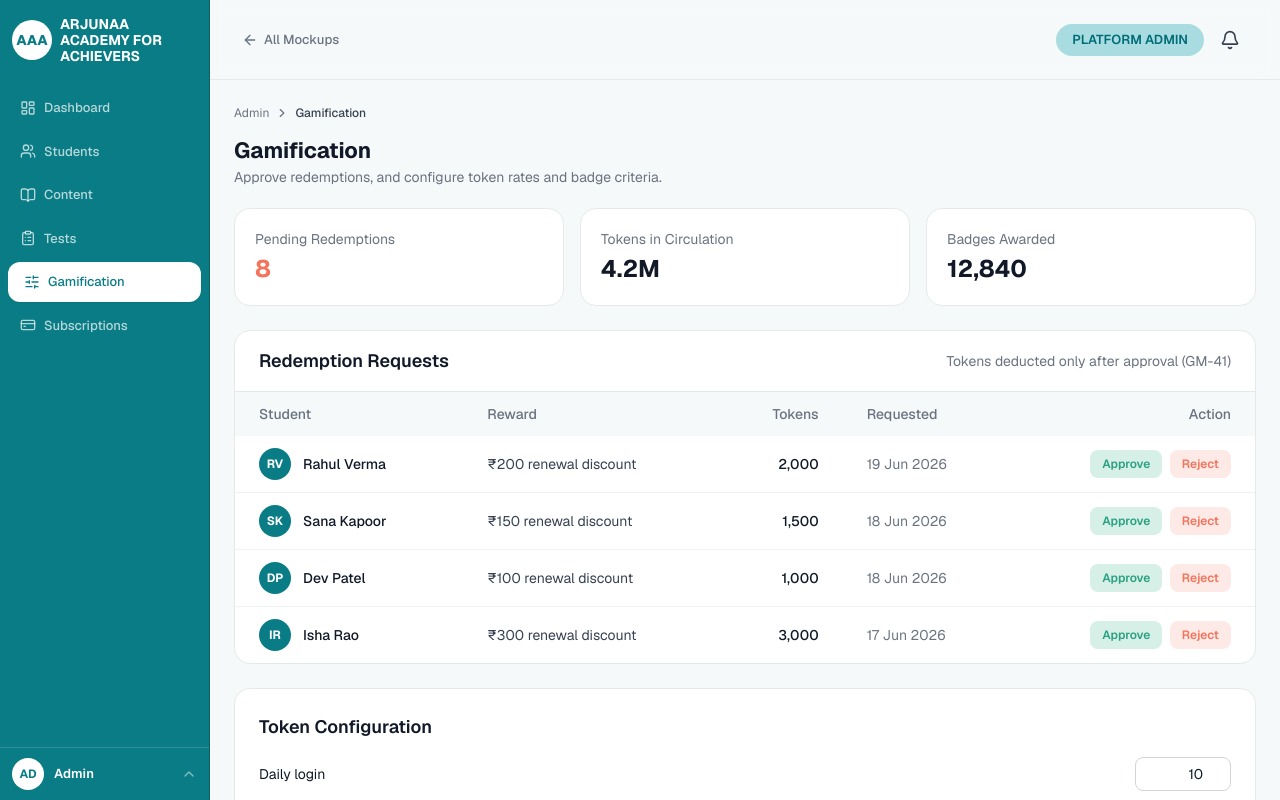
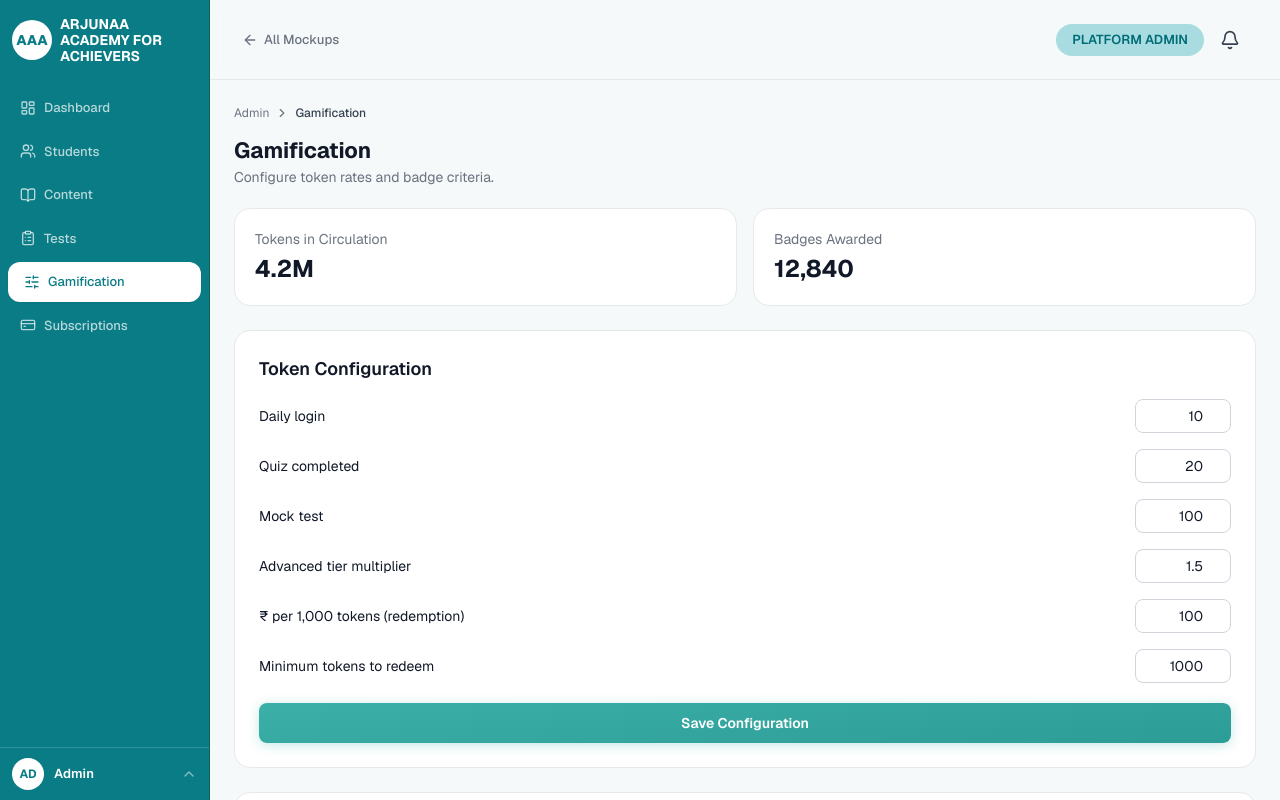
Before and after one commit to AvinashReddy-2003/aaa-gamification-mockups, a plain HTML site: page admin-gamification.html in a window 1280 px wide. Drawn offline with nearby package versions, Linux system fonts and the light colour scheme.

Commit message:
Remove redemption requests from Gamification admin screen
Co-Authored-By: Claude Opus 4.8 <noreply@anthropic.com>

```diff
--- a/admin-gamification.html
+++ b/admin-gamification.html
@@ -63,25 +63,13 @@ tailwind.config = { theme: { extend: {
 
       <div class="mb-5">
         <h1 class="text-[22px] font-bold">Gamification</h1>
-        <p class="text-[14px] text-brand-textMuted">Approve redemptions, and configure token rates and badge criteria.</p>
+        <p class="text-[14px] text-brand-textMuted">Configure token rates and badge criteria.</p>
       </div>
 
       <!-- Stats -->
-      <section class="grid grid-cols-2 lg:grid-cols-3 gap-4 mb-6">
-        <div class="bg-white rounded-2xl border border-[#e6e8e9] p-5"><p class="text-sm text-brand-textMuted">Pending Redemptions</p><p class="text-2xl font-bold mt-1 text-brand-warning">8</p></div>
+      <section class="grid grid-cols-2 gap-4 mb-6">
         <div class="bg-white rounded-2xl border border-[#e6e8e9] p-5"><p class="text-sm text-brand-textMuted">Tokens in Circulation</p><p class="text-2xl font-bold mt-1">4.2M</p></div>
         <div class="bg-white rounded-2xl border border-[#e6e8e9] p-5"><p class="text-sm text-brand-textMuted">Badges Awarded</p><p class="text-2xl font-bold mt-1">12,840</p></div>
-      </section>
-
-      <!-- Redemption requests -->
-      <section class="bg-white rounded-2xl border border-[#e6e8e9] overflow-hidden mb-6">
-        <div class="border-b border-[#e6e8e9] px-6 py-4 flex items-center justify-between"><h2 class="text-lg font-semibold">Redemption Requests</h2><span class="text-sm text-brand-textMuted">Tokens deducted only after approval (GM-41)</span></div>
-        <div class="overflow-x-auto">
-          <table class="w-full text-sm">
-            <thead class="bg-brand-page text-brand-textMuted text-left"><tr><th class="px-6 py-3 font-medium">Student</th><th class="px-6 py-3 font-medium">Reward</th><th class="px-6 py-3 font-medium text-right">Tokens</th><th class="px-6 py-3 font-medium">Requested</th><th class="px-6 py-3 font-medium text-right">Action</th></tr></thead>
-            <tbody id="redeemTable" class="divide-y divide-[#eef2f2]"></tbody>
-          </table>
-        </div>
       </section>
 
       <div>
@@ -116,24 +104,6 @@ tailwind.config = { theme: { extend: {
 <div id="toast" class="fixed bottom-6 left-1/2 -translate-x-1/2 bg-brand-textPrimary text-white text-sm px-4 py-2 rounded-lg shadow-lg hidden">Done</div>
 
 <script>
-  const reqs = [
-    { name:"Rahul Verma", reward:"₹200 renewal discount", tokens:"2,000", date:"19 Jun 2026" },
-    { name:"Sana Kapoor", reward:"₹150 renewal discount", tokens:"1,500", date:"18 Jun 2026" },
-    { name:"Dev Patel",   reward:"₹100 renewal discount", tokens:"1,000", date:"18 Jun 2026" },
-    { name:"Isha Rao",    reward:"₹300 renewal discount", tokens:"3,000", date:"17 Jun 2026" },
-  ];
-  document.getElementById("redeemTable").innerHTML = reqs.map((q,i)=>`
-    <tr class="row" id="req${i}">
-      <td class="px-6 py-3"><div class="flex items-center gap-3"><span class="h-8 w-8 rounded-full bg-brand-primary text-white text-xs font-bold flex items-center justify-center">${q.name.split(" ").map(w=>w[0]).join("")}</span><span class="font-medium">${q.name}</span></div></td>
-      <td class="px-6 py-3 text-brand-textSecondary">${q.reward}</td>
-      <td class="px-6 py-3 text-right font-medium">${q.tokens}</td>
-      <td class="px-6 py-3 text-brand-textMuted">${q.date}</td>
-      <td class="px-6 py-3 text-right whitespace-nowrap">
-        <button onclick="resolve(${i},'approved')" class="px-3 py-1.5 rounded-lg text-xs font-semibold bg-brand-successBg text-brand-success hover:opacity-80">Approve</button>
-        <button onclick="resolve(${i},'rejected')" class="px-3 py-1.5 rounded-lg text-xs font-semibold bg-brand-warningBg text-brand-warning hover:opacity-80 ml-1">Reject</button>
-      </td>
-    </tr>`).join("");
-
   const badgeCriteria = [
     { name:"First Steps",      fields:[], note:"Awarded on first quiz completed" },
     { name:"Weekly Warrior",   fields:[{label:"Streak days", val:7}] },
@@ -157,7 +127,6 @@ tailwind.config = { theme: { extend: {
   }).join("");
 
   let tt; function toast(msg){ const t=document.getElementById("toast"); t.textContent=msg; t.classList.remove("hidden"); clearTimeout(tt); tt=setTimeout(()=>t.classList.add("hidden"),1600); }
-  function resolve(i,action){ const row=document.getElementById("req"+i); const color=action==="approved"?"text-brand-success":"text-brand-warning"; row.querySelector("td:last-child").innerHTML=`<span class="text-xs font-semibold ${color} capitalize">${action} ✓</span>`; toast("Redemption "+action); }
   lucide.createIcons();
 </script>
 </body>
```
